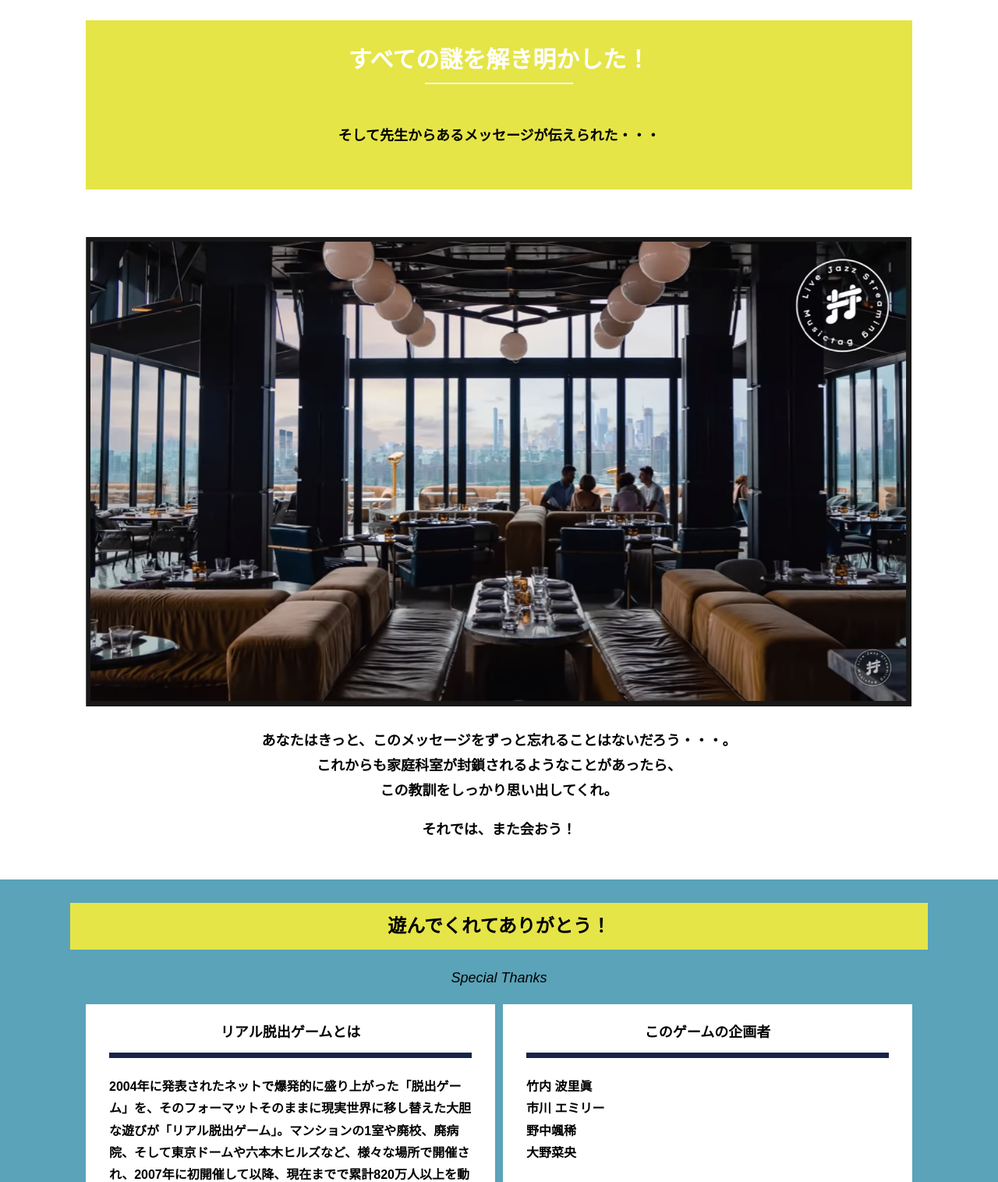
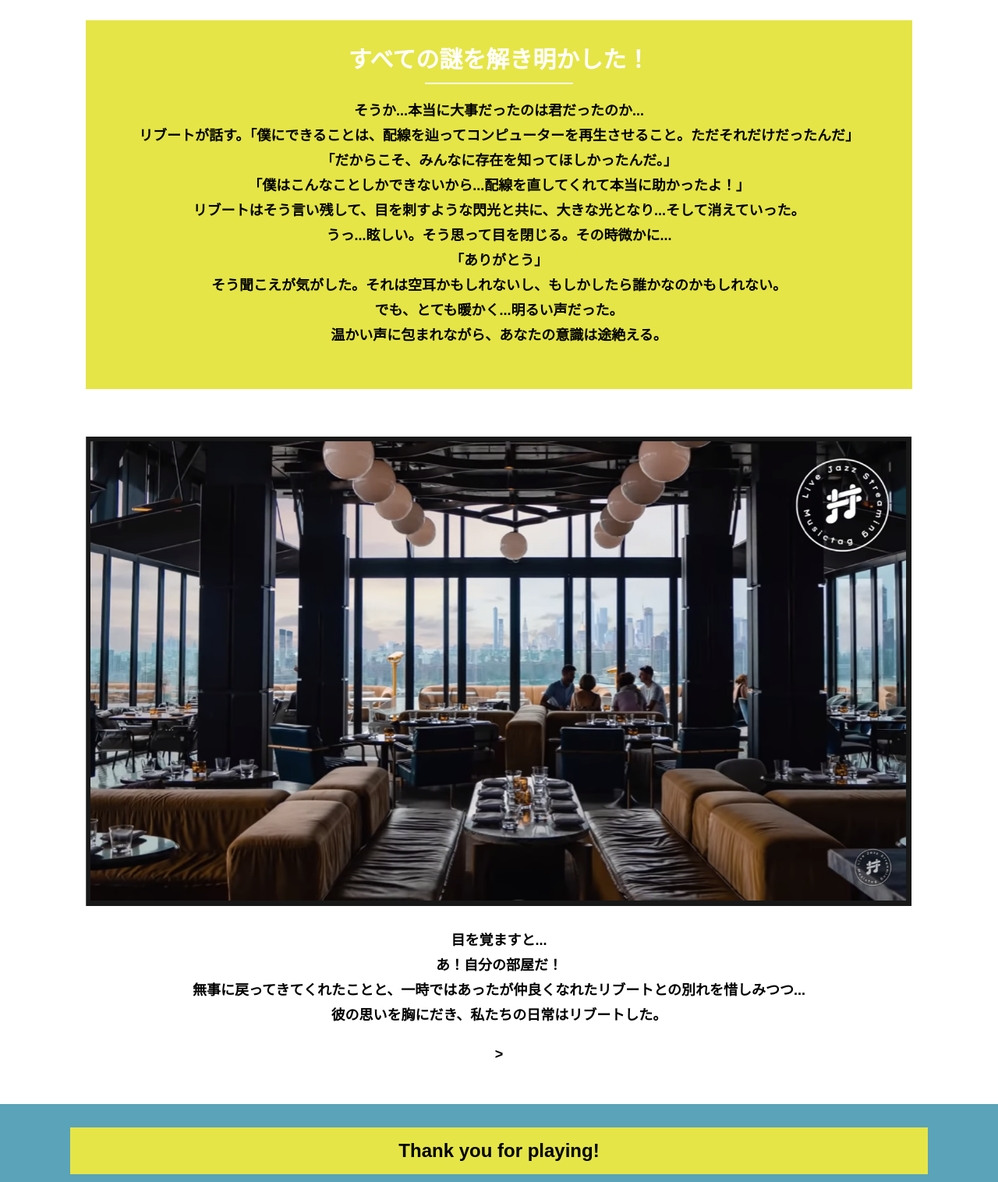
Before and after one commit to tetocya/alfa-ocha-7, a plain HTML site: page final.html in a window 1280 px wide. Shown: the part 740-2256 px from the top of the page at 78% size. Drawn offline with Linux system fonts and the light colour scheme.

Commit message:
最終画面メッセージ追加

```diff
--- a/final.html
+++ b/final.html
@@ -23,8 +23,16 @@
       <div class="container">
         <div class="box bg-color--subcolor">
           <h2 class="section-title--border">すべての謎を解き明かした！</h2>
-          <p class="text-center"><br>
-            そして先生からあるメッセージが伝えられた・・・</p>
+          <p class="text-center">そうか...本当に大事だったのは君だったのか...<br>
+            リブートが話す。「僕にできることは、配線を辿ってコンピューターを再生させること。ただそれだけだったんだ」<br>
+          「だからこそ、みんなに存在を知ってほしかったんだ。」<br>
+        「僕はこんなことしかできないから...配線を直してくれて本当に助かったよ！」<br>
+        リブートはそう言い残して、目を刺すような閃光と共に、大きな光となり...そして消えていった。<br>
+        うっ...眩しい。そう思って目を閉じる。その時微かに...<br>
+        「ありがとう」<br>
+        そう聞こえが気がした。それは空耳かもしれないし、もしかしたら誰かなのかもしれない。<br>
+        でも、とても暖かく...明るい声だった。<br>
+        温かい声に包まれながら、あなたの意識は途絶える。</p>
         </div>
       </div>
     </section>
@@ -44,15 +52,16 @@ Youtube貼り付けここまで-->
 
       </div>
 
-        <p class="text-center">あなたはきっと、このメッセージをずっと忘れることはないだろう・・・。<br>
-          これからも家庭科室が封鎖されるようなことがあったら、<br>
-          この教訓をしっかり思い出してくれ。</p>
-        <p class="text-center">それでは、また会おう！</p>
+        <p class="text-center">目を覚ますと...<br>
+          あ！自分の部屋だ！<br>
+          無事に戻ってきてくれたことと、一時ではあったが仲良くなれたリブートとの別れを惜しみつつ...<br>
+        彼の思いを胸にだき、私たちの日常はリブートした。</p>
+        <p class="text-center">></p>
       </div>
     </section>
     <section class="section bg-color--keycolor">
       <div class="container">
-        <h2 class="section-title">遊んでくれてありがとう！</h2>
+        <h2 class="section-title">Thank you for playing!</h2>
         <p class="font-eng text-center">Special Thanks</p>
         <div class="row">
           <div class="column">
```
